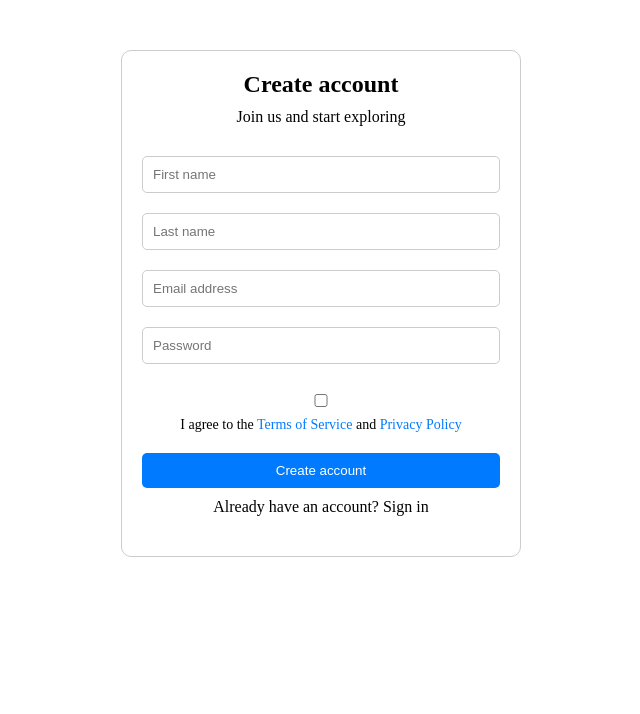
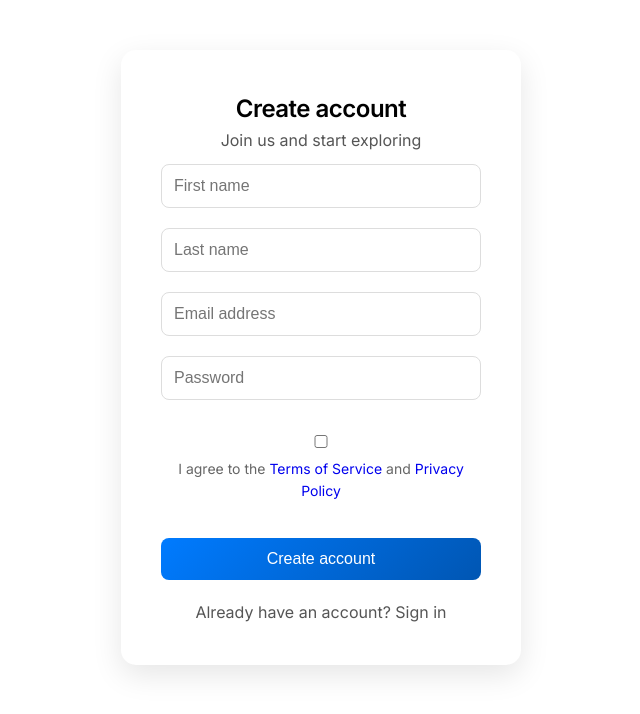
Before and after one commit to DrNeel11/Ezhealth, a React (Vite) app: page /signup in a window 1280 px wide. Shown: the top 714 px of the page, without its empty margins (319-959 px from the left). Built offline with nearby package versions, Linux system fonts and the light colour scheme.

Commit message:
Made new changes to multiple files

```diff
--- a/src/components/ForgotPassword.css
+++ b/src/components/ForgotPassword.css
@@ -1,53 +1,101 @@
+@import url('https://fonts.googleapis.com/css2?family=Inter:wght@300;400;500;600&display=swap');
+
+body {
+  font-family: 'Inter', -apple-system, BlinkMacSystemFont, 'Segoe UI', Roboto, Oxygen, Ubuntu, Cantarell, sans-serif;
+  line-height: 1.6;
+  font-weight: 400;
+}
+
+
 .forgot-password-container {
   max-width: 400px;
   margin: 50px auto;
-    padding: 20px;
-    border: 1px solid #ccc;
-    border-radius: 10px;
+  padding: 40px;
+  background: #ffffff;
+  border-radius: 15px;
+  box-shadow: 0 10px 30px rgba(0, 0, 0, 0.1);
   text-align: center;
+  animation: fadeIn 0.5s ease-in-out;
+}
+
+@keyframes fadeIn {
+  from {
+    opacity: 0;
+    transform: translateY(-20px);
+  }
+  to {
+    opacity: 1;
+    transform: translateY(0);
+  }
 }
 
 .forgot-password-container h2 {
-    margin-bottom: 10px;
+  font-family: 'Inter', sans-serif;
+  font-weight: 600;
+  letter-spacing: -0.5px;
 }
 
 .forgot-password-container p {
-    margin-bottom: 20px;
+  font-family: 'Inter', sans-serif;
+  font-weight: 400;
+  color: #555;
 }
 
 .forgot-password-container input {
   width: 100%;
-    padding: 10px;
+  padding: 12px;
   margin: 10px 0;
-    border: 1px solid #ccc;
-    border-radius: 5px;
+  border: 1px solid #ddd;
+  border-radius: 8px;
+  font-size: 16px;
+  transition: border-color 0.3s ease;
+}
+
+.forgot-password-container input:focus {
+  border-color: #007bff;
+  outline: none;
+  box-shadow: 0 0 5px rgba(0, 123, 255, 0.3);
 }
 
 .forgot-password-container button {
   width: 100%;
-    padding: 10px;
-    margin: 10px 0;
+  padding: 12px;
+  margin: 20px 0;
   border: none;
-    border-radius: 5px;
-    background-color: #007bff;
+  border-radius: 8px;
+  background: linear-gradient(135deg, #007bff, #0056b3);
   color: white;
+  font-size: 16px;
   cursor: pointer;
+  transition: background 0.3s ease, transform 0.2s ease;
 }
 
 .forgot-password-container button:hover {
-    background-color: #0056b3;
+  background: linear-gradient(135deg, #0056b3, #007bff);
+  transform: translateY(-2px);
+}
+
+.forgot-password-container button:active {
+  transform: translateY(0);
 }
 
 .forgot-password-container span {
   color: #007bff;
   cursor: pointer;
+  transition: color 0.3s ease;
 }
 
 .forgot-password-container span:hover {
+  color: #0056b3;
   text-decoration: underline;
 }
 
 .error-message {
-    color: red;
-    margin-bottom: 10px;
+  color: #dc3545;
+  background-color: #f8d7da;
+  padding: 10px;
+  border-radius: 5px;
+  margin-bottom: 15px;
+  font-size: 14px;
+  border: 1px solid #f5c6cb;
 }
--- a/src/components/SignIn.css
+++ b/src/components/SignIn.css
@@ -1,70 +1,127 @@
+/* SignIn.css */
+@import url('https://fonts.googleapis.com/css2?family=Inter:wght@300;400;500;600&display=swap');
+
+body {
+  font-family: 'Inter', -apple-system, BlinkMacSystemFont, 'Segoe UI', Roboto, Oxygen, Ubuntu, Cantarell, sans-serif;
+  line-height: 1.6;
+  font-weight: 400;
+}
+
 .signin-container {
   max-width: 400px;
   margin: 50px auto;
-    padding: 20px;
-    border: 1px solid #ccc;
-    border-radius: 10px;
+  padding: 40px;
+  background: #ffffff;
+  border-radius: 15px;
+  box-shadow: 0 10px 30px rgba(0, 0, 0, 0.1);
   text-align: center;
+  animation: fadeIn 0.5s ease-in-out;
 }
 
-  .signin-container h2 {
-    margin-bottom: 10px;
+@keyframes fadeIn {
+  from {
+    opacity: 0;
+    transform: translateY(-20px);
+  }
+  to {
+    opacity: 1;
+    transform: translateY(0);
+  }
 }
 
-  .signin-container p {
-    margin-bottom: 20px;
+.signin-container h2{
+  font-family: 'Inter', sans-serif;
+  font-weight: 600;
+  letter-spacing: -0.5px;
+}
+
+
+.signin-container p{
+  font-family: 'Inter', sans-serif;
+  font-weight: 400;
+  color: #555;
 }
 
 .signin-container input {
   width: 100%;
-    padding: 10px;
+  padding: 12px;
   margin: 10px 0;
-    border: 1px solid #ccc;
-    border-radius: 5px;
+  border: 1px solid #ddd;
+  border-radius: 8px;
+  font-size: 16px;
+  transition: border-color 0.3s ease;
+}
+
+.signin-container input:focus {
+  border-color: #007bff;
+  outline: none;
+  box-shadow: 0 0 5px rgba(0, 123, 255, 0.3);
 }
 
 .signin-container .options {
   display: flex;
   justify-content: space-between;
   align-items: center;
-    margin: 10px 0;
+  margin: 15px 0;
+  font-size: 14px;
 }
 
 .signin-container .options label {
-    font-size: 14px;
+  display: flex;
+  align-items: center;
+  color: #666;
 }
 
-  .signin-container .options a {
-    color: #007bff;
-    text-decoration: none;
+.signin-container .options input[type="checkbox"] {
+  margin-right: 8px;
 }
 
-  .signin-container .options a:hover {
+.signin-container .options span {
+  color: #007bff;
+  cursor: pointer;
+  transition: color 0.3s ease;
+}
+
+.signin-container .options span:hover {
+  color: #0056b3;
   text-decoration: underline;
 }
 
 .signin-container button {
   width: 100%;
-    padding: 10px;
-    margin: 10px 0;
+  padding: 12px;
+  margin: 20px 0;
   border: none;
-    border-radius: 5px;
-    background-color: #007bff;
+  border-radius: 8px;
+  background: linear-gradient(135deg, #007bff, #0056b3);
   color: white;
+  font-size: 16px;
   cursor: pointer;
+  transition: background 0.3s ease, transform 0.2s ease;
 }
 
 .signin-container button:hover {
-    background-color: #0056b3;
+  background: linear-gradient(135deg, #0056b3, #007bff);
+  transform: translateY(-2px);
 }
 
+.signin-container button:active {
+  transform: translateY(0);
+}
 
+.signin-container p.signup-link {
+  margin-top: 20px;
+  font-size: 14px;
+  color: #666;
+}
 
-  .signin-container span {
+.signin-container p.signup-link span {
   color: #007bff;
   cursor: pointer;
+  transition: color 0.3s ease;
 }
 
-  .signin-container span:hover {
+.signin-container p.signup-link span:hover {
+  color: #0056b3;
   text-decoration: underline;
 }
--- a/src/components/Signup.css
+++ b/src/components/Signup.css
@@ -1,54 +1,108 @@
+/* Signup.css */
+@import url('https://fonts.googleapis.com/css2?family=Inter:wght@300;400;500;600&display=swap');
+
+body {
+  font-family: 'Inter', -apple-system, BlinkMacSystemFont, 'Segoe UI', Roboto, Oxygen, Ubuntu, Cantarell, sans-serif;
+  line-height: 1.6;
+  font-weight: 400;
+}
+
 .signup-container {
   max-width: 400px;
   margin: 50px auto;
-  padding: 20px;
-  border: 1px solid #ccc;
-  border-radius: 10px;
+  padding: 40px;
+  background: #ffffff;
+  border-radius: 15px;
+  box-shadow: 0 10px 30px rgba(0, 0, 0, 0.1);
   text-align: center;
+  animation: fadeIn 0.5s ease-in-out;
+}
+
+@keyframes fadeIn {
+  from {
+    opacity: 0;
+    transform: translateY(-20px);
+  }
+  to {
+    opacity: 1;
+    transform: translateY(0);
+  }
 }
 
 .signup-container h2 {
-  margin-bottom: 10px;
+  font-family: 'Inter', sans-serif;
+  font-weight: 600;
+  letter-spacing: -0.5px;
 }
 
 .signup-container p {
-  margin-bottom: 20px;
+  font-family: 'Inter', sans-serif;
+  font-weight: 400;
+  color: #555;
 }
 
 .signup-container input {
   width: 100%;
-  padding: 10px;
+  padding: 12px;
   margin: 10px 0;
-  border: 1px solid #ccc;
-  border-radius: 5px;
+  border: 1px solid #ddd;
+  border-radius: 8px;
+  font-size: 16px;
+  transition: border-color 0.3s ease;
+}
+
+.signup-container input:focus {
+  border-color: #007bff;
+  outline: none;
+  box-shadow: 0 0 5px rgba(0, 123, 255, 0.3);
 }
 
 .signup-container label {
   display: block;
-  margin: 10px 0;
+  margin: 15px 0;
   font-size: 14px;
+  color: #666;
+}
+
+.signup-container label input[type="checkbox"] {
+  margin-right: 8px;
 }
 
 .signup-container button {
   width: 100%;
-  padding: 10px;
-  margin: 10px 0;
+  padding: 12px;
+  margin: 20px 0;
   border: none;
-  border-radius: 5px;
-  background-color: #007bff;
+  border-radius: 8px;
+  background: linear-gradient(135deg, #007bff, #0056b3);
   color: white;
+  font-size: 16px;
   cursor: pointer;
+  transition: background 0.3s ease, transform 0.2s ease;
 }
 
 .signup-container button:hover {
-  background-color: #0056b3;
+  background: linear-gradient(135deg, #0056b3, #007bff);
+  transform: translateY(-2px);
 }
 
-.signup-container a {
-  color: #007bff;
-  text-decoration: none;
+.signup-container button:active {
+  transform: translateY(0);
 }
 
-.signup-container a:hover {
+.signup-container p.signin-link {
+  margin-top: 20px;
+  font-size: 14px;
+  color: #666;
+}
+
+.signup-container p.signin-link span {
+  color: #007bff;
+  cursor: pointer;
+  transition: color 0.3s ease;
+}
+
+.signup-container p.signin-link span:hover {
+  color: #0056b3;
   text-decoration: underline;
 }
```
Also changed, not shown: 1 other file (tests, documents, lock files or other folders). Lines whose indentation alone changed are shown as unchanged.
